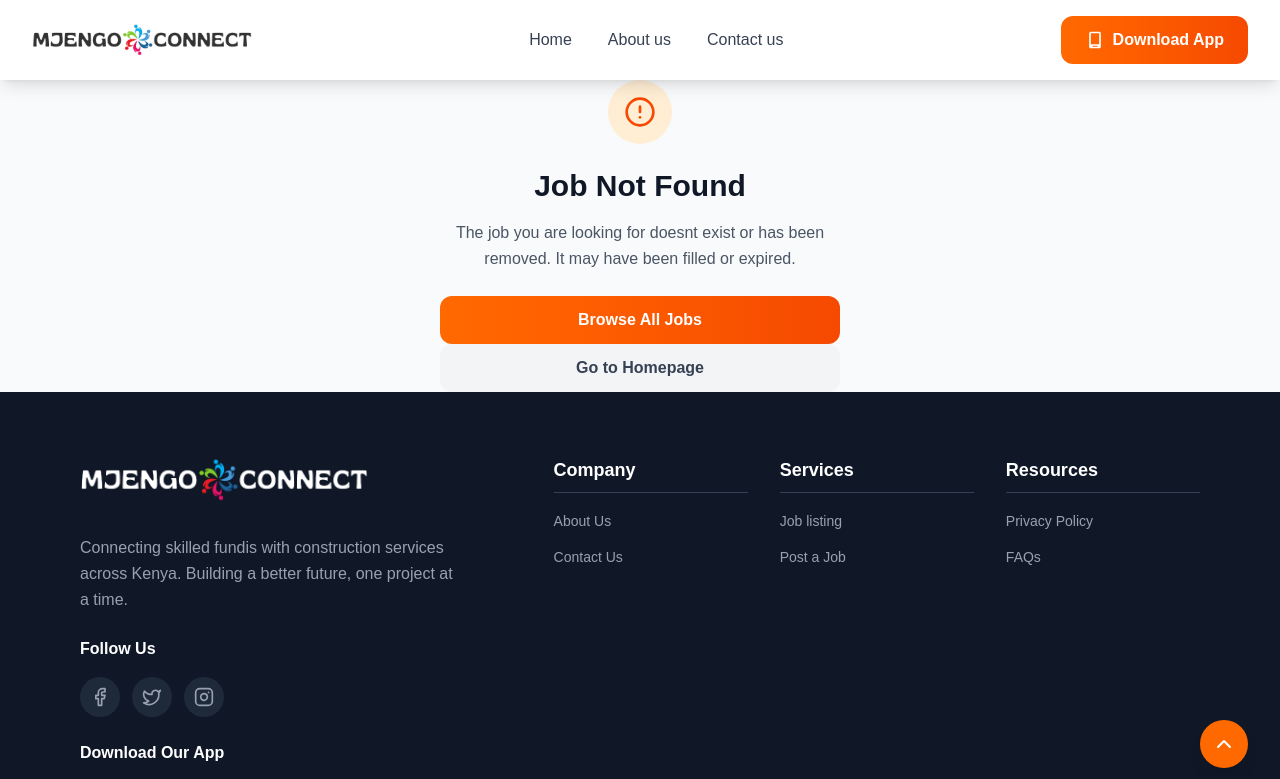
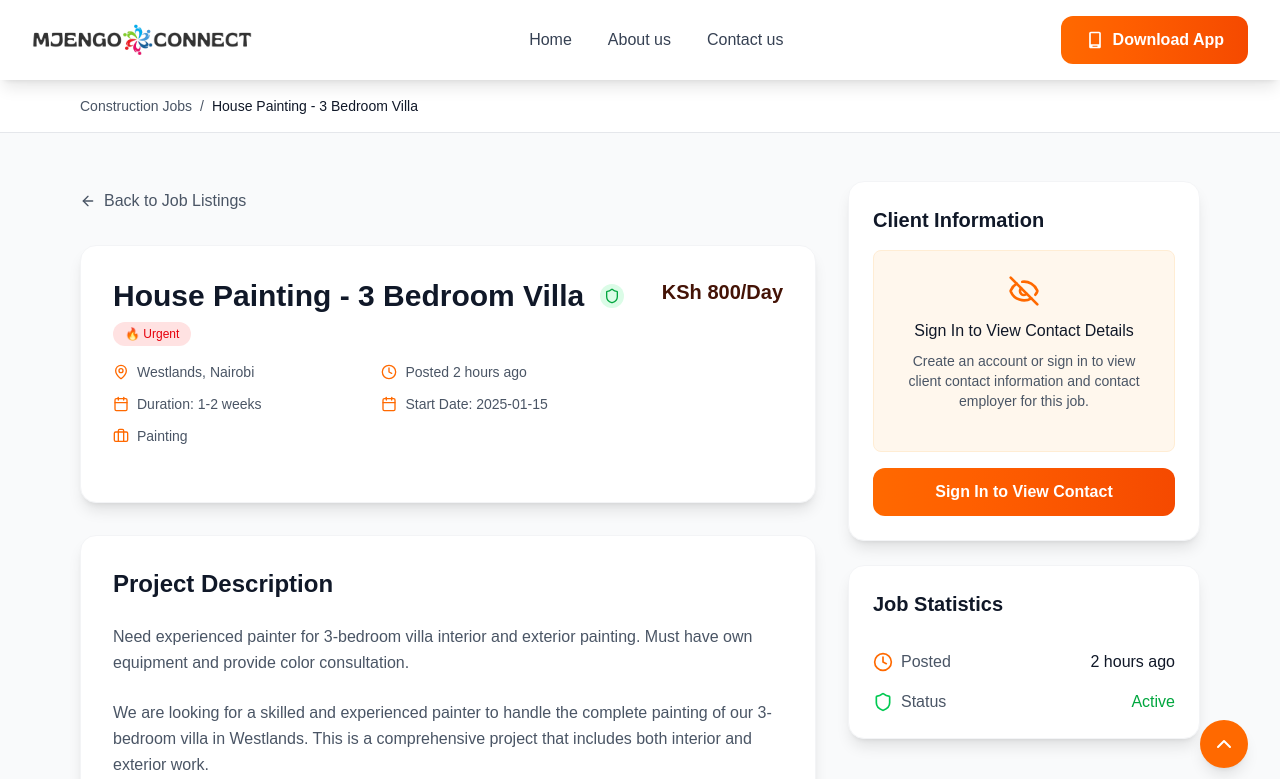
Before and after one commit to leenock/mjengo-connect, a Next.js app: page /job-details-page-test in a window 1280 px wide. Shown: the top 779 px of the page. Built offline with nearby package versions, Linux system fonts and the light colour scheme.

Commit message:
vercel build trial etst

```diff
--- a/app/job-details-page-test/page.tsx
+++ b/app/job-details-page-test/page.tsx
@@ -1,7 +1,7 @@
 "use client";
 
 import type React from "react";
-import { useState } from "react";
+import { use, useState } from "react";
 import {
   MapPin,
   Clock,
@@ -22,10 +22,13 @@ import Footer from "@/components/landingpage/Footer";
 import Link from "next/link";
 
 interface JobDetailsPageProps {
-  jobId: string;
+  searchParams?: Promise<{ jobId?: string | string[] }>;
 }
 
-export default function JobDetailsPage({ jobId }: JobDetailsPageProps) {
+export default function JobDetailsPage({ searchParams }: JobDetailsPageProps) {
+  const resolved = searchParams ? use(searchParams) : undefined;
+  const raw = resolved?.jobId;
+  const jobIdStr = raw == null ? "1" : Array.isArray(raw) ? raw[0] ?? "1" : raw;
   // Mock job listings data - in real app, this would be fetched from API
   const jobListings = [
     {
@@ -123,8 +126,8 @@ export default function JobDetailsPage({ jobId }: JobDetailsPageProps) {
     },
   ];
 
-  // Find the specific job based on jobId
-  const jobData = jobListings.find((job) => job.id === Number.parseInt(jobId));
+  // Find the specific job based on jobId (from URL searchParams, e.g. ?jobId=1)
+  const jobData = jobListings.find((job) => job.id === Number.parseInt(jobIdStr));
 
   // view state to determine if user is logged in
   const [isLoggedIn] = useState(false);
```
